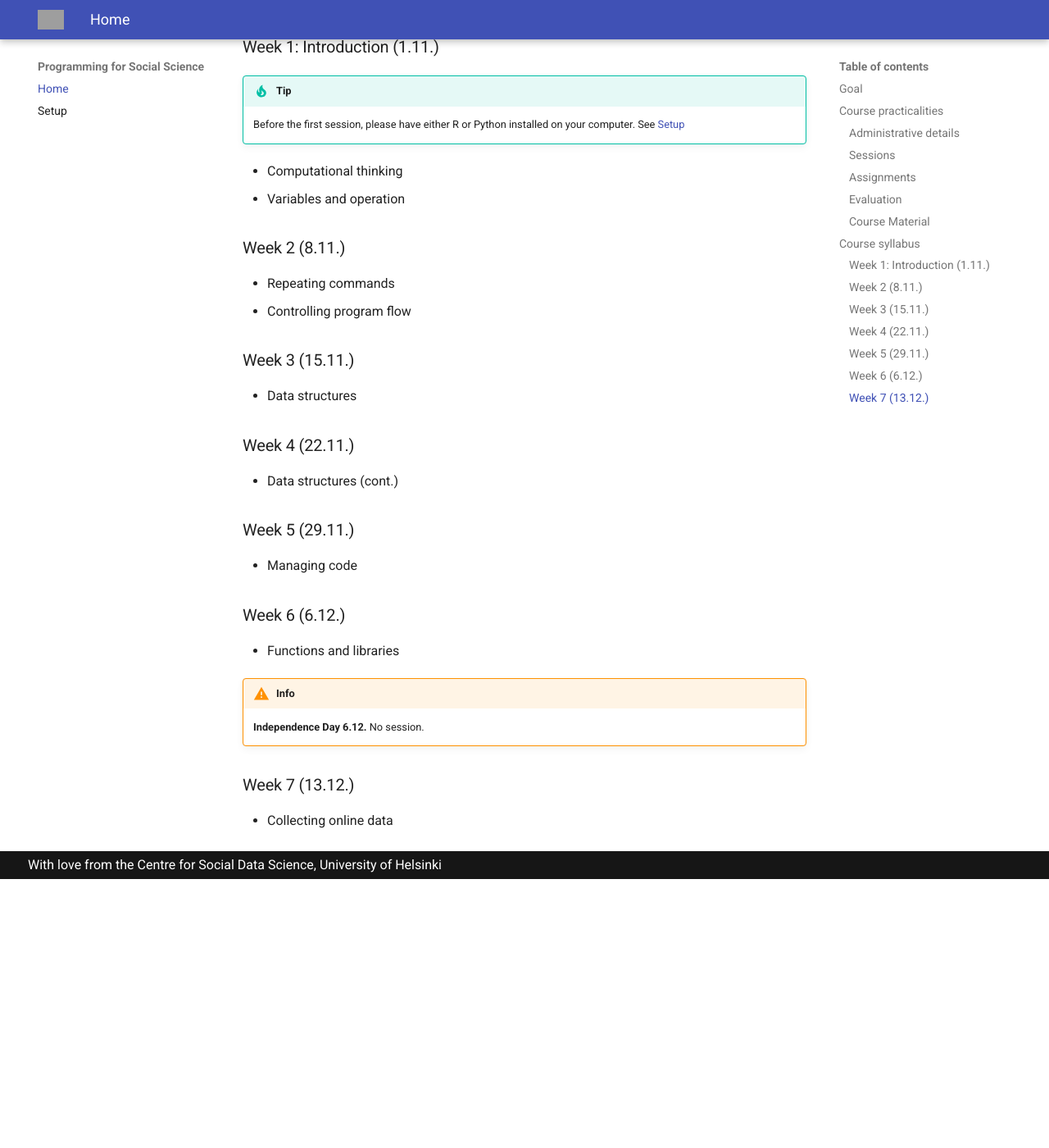
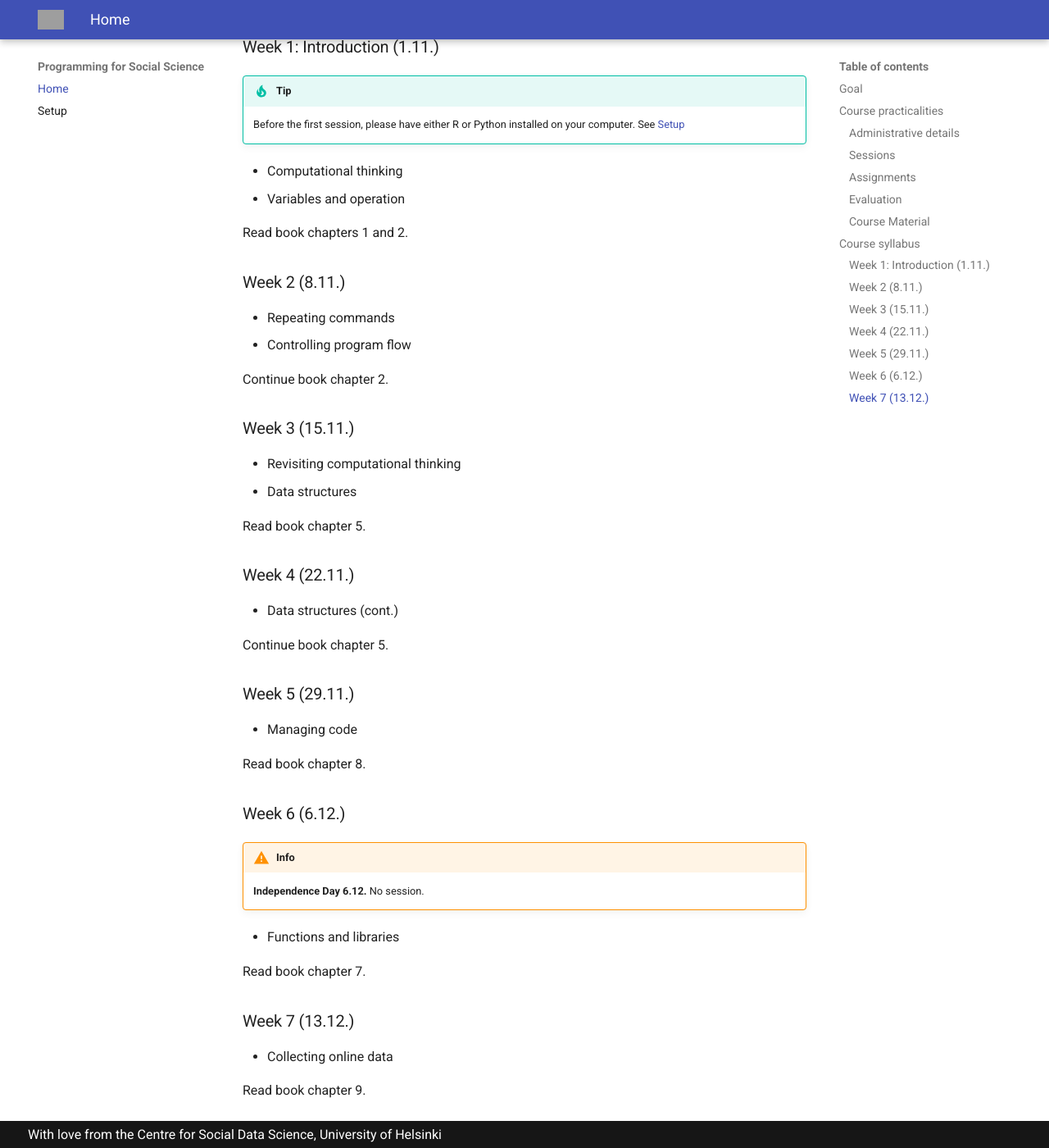
Before and after one commit to uh-csds/programming, an MkDocs documentation site: the page built from docs/index.md, in a window 1280 px wide and 1400 px high, scrolled down 1994 px. Shown: the whole window at 82% size. Built offline with MkDocs 1.6.1 and Material for MkDocs 9.7.7, drawn with Linux system fonts in a browser that asks for light colours; before the commit the page ends 3066 px from its top, so only the background shows below that; grey boxes are pictures that could not be loaded.

Commit message:
Updated course page.

```diff
--- a/docs/index.md
+++ b/docs/index.md
@@ -65,30 +65,45 @@ All course material (incl. assignments) will be available in Moodle area.
 - Computational thinking
 - Variables and operation
 
+Read book chapters 1 and 2.
+
 ### Week 2 (8.11.)
 
 - Repeating commands
 - Controlling program flow
 
+Continue book chapter 2.
+
 ### Week 3 (15.11.)
 
+- Revisiting computational thinking
 - Data structures
+
+Read book chapter 5.
 
 ### Week 4 (22.11.)
 
 - Data structures (cont.)
 
+Continue book chapter 5.
+
 ### Week 5 (29.11.)
 
 - Managing code
 
+Read book chapter 8.
+
 ### Week 6 (6.12.)
-
-- Functions and libraries
 
 !!! warning "Info"
     **Independence Day 6.12.** No session.
 
+- Functions and libraries
+
+Read book chapter 7.
+
 ### Week 7 (13.12.)
 
 - Collecting online data
+
+Read book chapter 9.
```
Also changed, not shown: docs/setup.md (+1 -1 lines).
